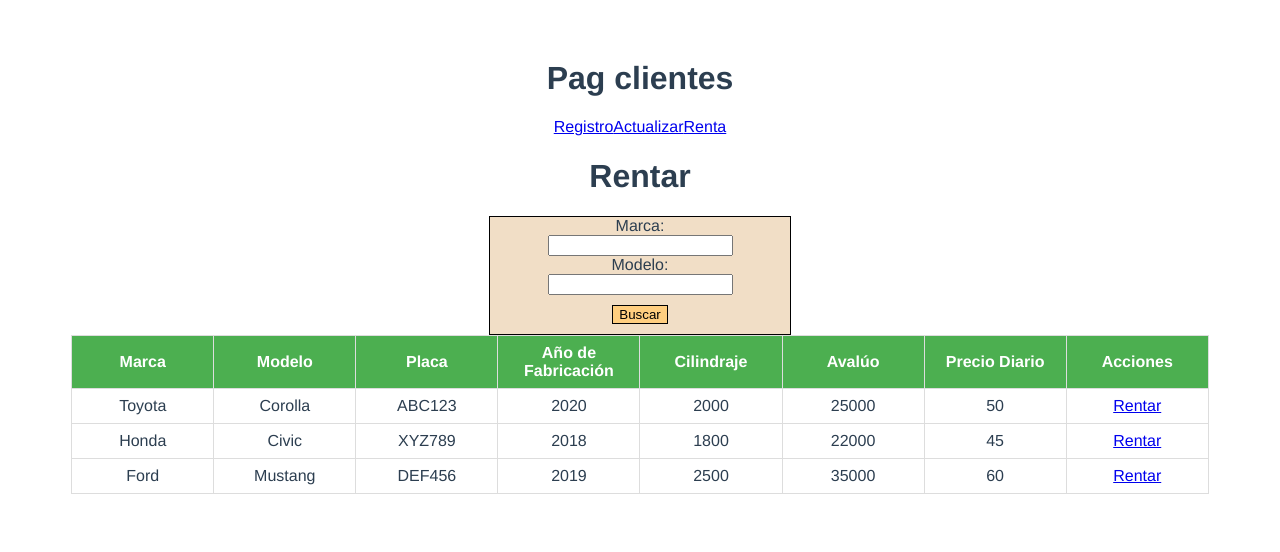
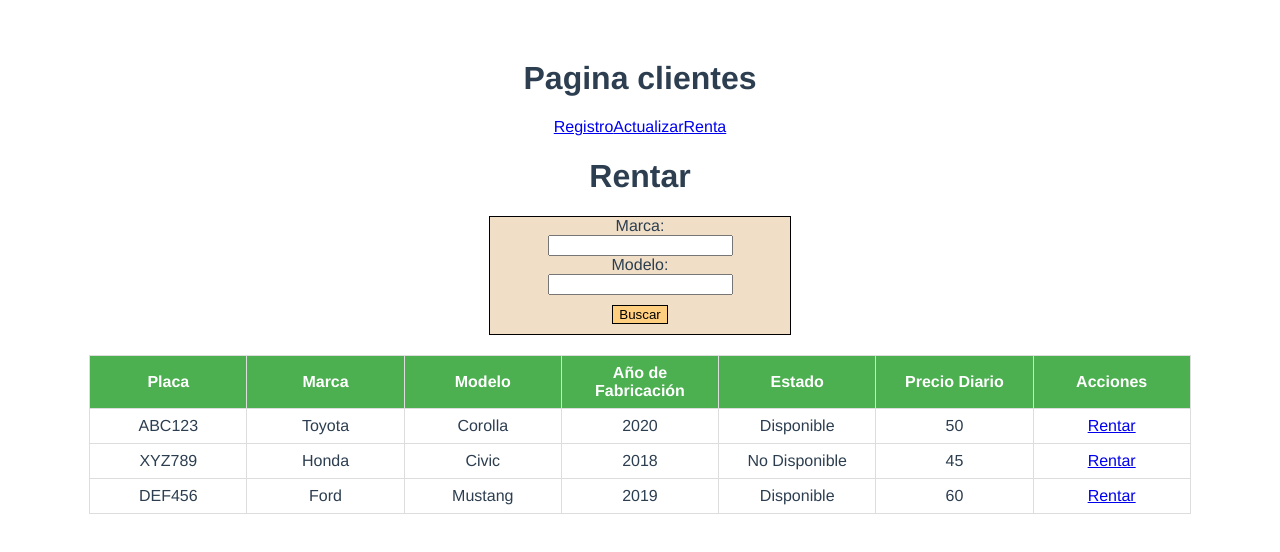
Before and after one commit to juanCarlosEstrellaC/proyecto_final_pw_vue_g4, a Vue app: page /#/renta in a window 1280 px wide. Shown: the top 552 px of the page. Built offline with nearby package versions, Linux system fonts and the light colour scheme.

Commit message:
Mensajeria

```diff
--- a/src/pages/ClienteRentar.vue
+++ b/src/pages/ClienteRentar.vue
@@ -12,27 +12,25 @@
     <table>
       <thead>
         <tr>
+          <th>Placa</th>
           <th>Marca</th>
           <th>Modelo</th>
-          <th>Placa</th>
           <th>Año de Fabricación</th>
-          <th>Cilindraje</th>
-          <th>Avalúo</th>
+          <th>Estado</th>
           <th>Precio Diario</th>
           <th>Acciones</th>
         </tr>
       </thead>
       <tbody>
         <tr v-for="vehiculo in listadoVehiculos" :key="vehiculo.id">
+          <td>{{ vehiculo.placa }}</td>
           <td>{{ vehiculo.marca }}</td>
           <td>{{ vehiculo.modelo }}</td>
-          <td>{{ vehiculo.placa }}</td>
           <td>{{ vehiculo.anioFabricacion }}</td>
-          <td>{{ vehiculo.cilindraje }}</td>
-          <td>{{ vehiculo.avaluo }}</td>
+          <td>{{ vehiculo.estado }}</td>
           <td>{{ vehiculo.precioDiario }}</td>
           <td>
-            <router-link :to="{ path: '/rentar', query: { id: vehiculo.id } }"
+            <router-link :to="{ path: '/rentar', query: { id: vehiculo.id, placa: vehiculo.placa } }"
               >Rentar</router-link
             >
           </td>
@@ -54,8 +52,7 @@ export default {
           modelo: "Corolla",
           placa: "ABC123",
           anioFabricacion: 2020,
-          cilindraje: 2000,
-          avaluo: 25000,
+          estado: "Disponible",
           precioDiario: 50,
           rentar: true,
         },
@@ -65,8 +62,7 @@ export default {
           modelo: "Civic",
           placa: "XYZ789",
           anioFabricacion: 2018,
-          cilindraje: 1800,
-          avaluo: 22000,
+          estado: "No Disponible",
           precioDiario: 45,
           rentar: false,
         },
@@ -76,8 +72,7 @@ export default {
           modelo: "Mustang",
           placa: "DEF456",
           anioFabricacion: 2019,
-          cilindraje: 2500,
-          avaluo: 35000,
+          estado: "Disponible",
           precioDiario: 60,
           rentar: true,
         },
@@ -107,6 +102,7 @@ export default {
   display: flex;
   justify-content: center;
   align-items: center;
+  margin: 20px;
 }
 
 table {
--- a/src/pages/Clientes.vue
+++ b/src/pages/Clientes.vue
@@ -1,5 +1,5 @@
 <template>
-  <h1>Pag clientes</h1>
+  <h1>Pagina clientes</h1>
   <NavBar />
   <router-view />
 </template>
--- a/src/pages/VehiculoRentar.vue
+++ b/src/pages/VehiculoRentar.vue
@@ -1,5 +1,5 @@
 <template>
-  <div v-if="reservaRealizada">
+  <div v-if="!reservaRealizada">
     <div class="contenedor">
       <label for="">Placa:</label>
       <input type="text" v-model="placa" />
@@ -13,22 +13,25 @@
       <button @click="presionarBoton">Rentar</button>
     </div>
 
+    <div class="mensajes" v-if="imprimirMenjajes">
       <div>
         <div v-if="vehiculoDisponible" class="mensajeOk">
           <h3>Vehículo Disponible</h3>
           <h5>Es posible rentar el vehículo</h5>
           <label for="">Ingrese su Número Tarjeta de Crédito:</label>
           <input type="number" v-model="tarjeta" />
-        <button>Reservar</button>
+          <button @click="reservar">Reservar</button>
         </div>
         <div v-else class="mensajeBad">
           <h3>Vehículo No Disponible</h3>
           <h5>
-          No Es posible rentar el vehículo en las fechas solicitadas. Por favor,
-          ingrese nuevas fechas.
+            No Es posible rentar el vehículo en las fechas solicitadas. Por
+            favor, ingrese nuevas fechas.
           </h5>
-        <button>Cambiar fechas</button>
+          <button @click="cambiarFechas">Cambiar fechas</button>
         </div>
+      </div>
+
     </div>
   </div>
 
@@ -36,22 +39,39 @@
     <h1>Vehículo Reservado con éxito</h1>
     <button @click="regresarPaginaPrincipal">Aceptar</button>
   </div>
+
 </template>
 
 <script>
-import router from '@/router/router';
+import router from "@/router/router";
 export default {
   data() {
     return {
-      vehiculoDisponible: false,
-      reservaRealizada: true,
+      placa: this.$route.query.placa,
+      cedula: this.cedula,
+      fechaInicio: this.fechaInicio,
+      fechaFin: this.fechaFin,
+      imprimirMenjajes: false,
+      vehiculoDisponible: true,
+      reservaRealizada: false,
     };
   },
   methods: {
     regresarPaginaPrincipal() {
-    router.push('/clientes');
+      router.push("/clientes");
+    },
+    presionarBoton(){
+      this.imprimirMenjajes = true;
+    },
+    cambiarFechas(){
+      this.fechaInicio = null;
+      this.fechaFin = null;
+      this.imprimirMenjajes = false;
+    },
+    reservar(){
+      this.reservaRealizada = true;
     }
-}
+  },
 };
 </script>
 
@@ -61,7 +81,7 @@ export default {
   justify-content: center;
   align-items: center;
   flex-direction: column;
-  margin: 0 auto;
+  margin: 10px auto;
   width: 300px;
   background-color: rgb(241, 222, 198);
   border: solid 1px black;
```
Lines whose indentation alone changed are shown as unchanged.
